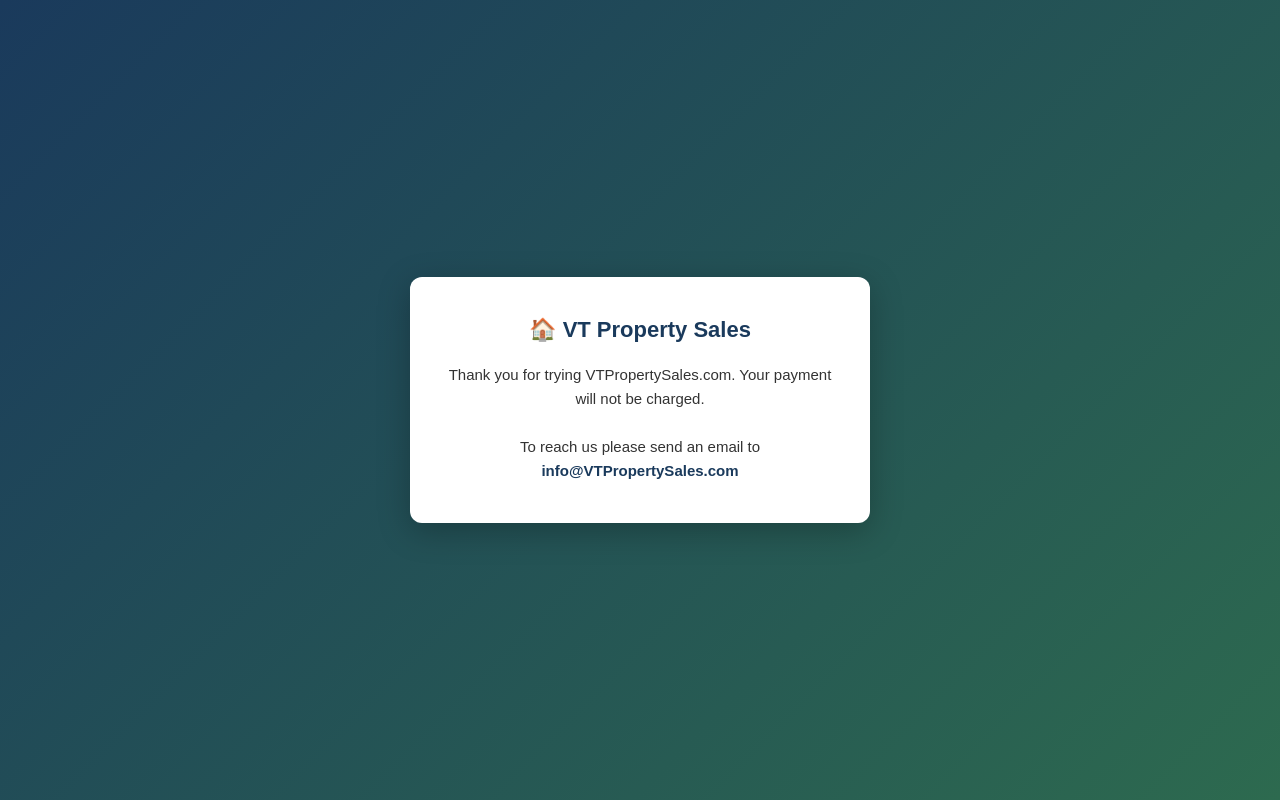
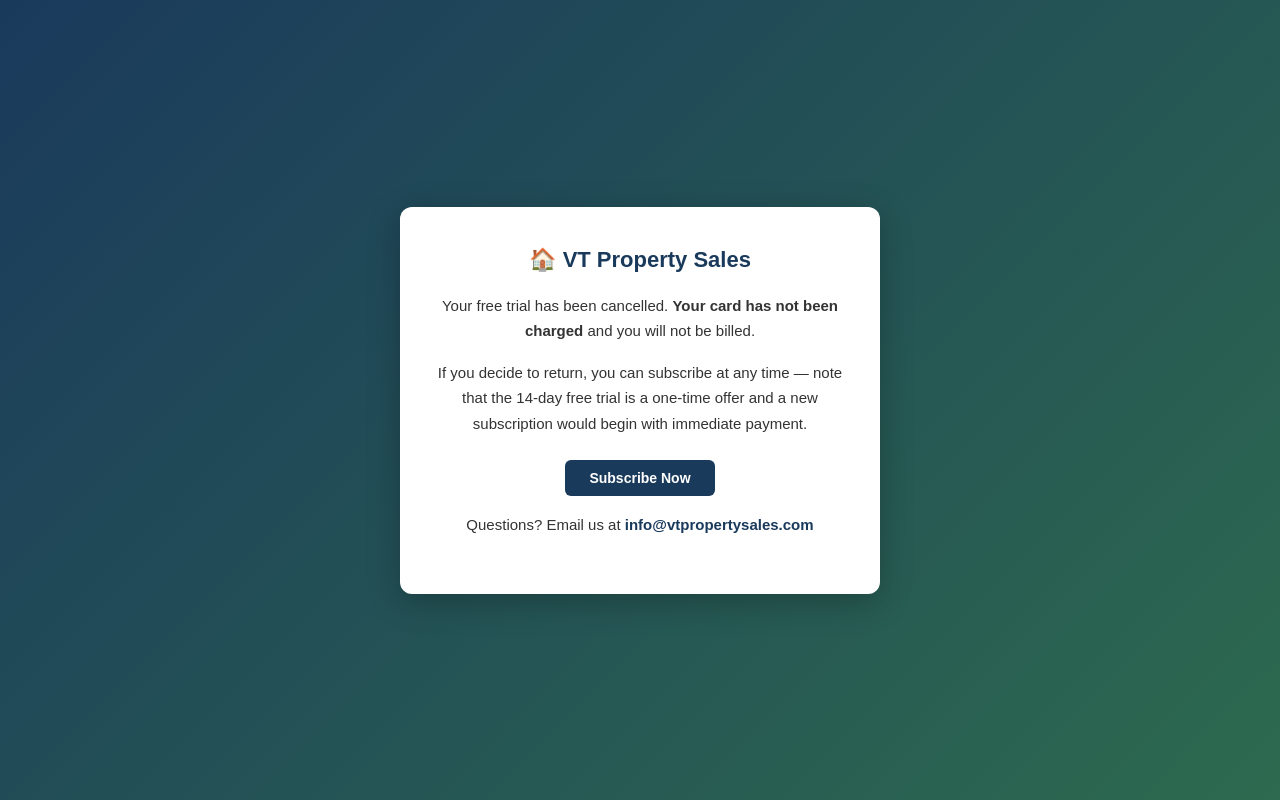
Before and after one commit to appraiservt-stack/vt_app, a Python web app: template templates/cancelled.html in a window 1280 px wide. Run offline with Jinja, Linux system fonts and the light colour scheme; the template is opened without the code that fills it, so the values that code supplies are empty.

Commit message:
staging: prevent repeat free trials — keep user record on cancel, block second trial
- Add has_had_trial column (Postgres + SQLite)
- signup_success: sets has_had_trial=TRUE when card is entered
- cancel_subscription: keeps user record, sets has_had_trial=TRUE instead of deleting
- signup: detects returning cancelled user, redirects to paid-only subscribe flow
- create_checkout_session: skips trial_period_days for users with has_had_trial
- subscribe_success: sets has_had_trial=TRUE on resubscribe
- cancelled.html: accurate messaging + resubscribe link
- Active subscriber cancel message clarified: access retained until period end

```diff
--- a/templates/cancelled.html
+++ b/templates/cancelled.html
@@ -20,20 +20,42 @@
     box-shadow: 0 8px 32px rgba(0,0,0,0.25);
     padding: 40px 36px;
     width: 100%;
-    max-width: 460px;
+    max-width: 480px;
     text-align: center;
   }
   .card h1 { font-size: 22px; color: #1a3a5c; font-weight: 700; margin-bottom: 20px; }
-  .card p { font-size: 15px; color: #333; line-height: 1.6; }
+  .card p { font-size: 15px; color: #333; line-height: 1.7; margin-bottom: 16px; }
   .card p a { color: #1a3a5c; text-decoration: none; font-weight: 600; }
+  .btn {
+    display: inline-block;
+    margin-top: 8px;
+    padding: 10px 24px;
+    background: #1a3a5c;
+    color: #fff;
+    border-radius: 6px;
+    text-decoration: none;
+    font-size: 14px;
+    font-weight: 600;
+  }
+  .btn:hover { background: #2d5a8c; }
+  .note { font-size: 13px; color: #666; margin-top: 16px; }
 </style>
 </head>
 <body>
 <div class="card">
   <h1>&#127968; VT Property Sales</h1>
   <p>
-    Thank you for trying VTPropertySales.com. Your payment will not be charged.<br><br>
-    To reach us please send an email to <a href="mailto:info@VTPropertySales.com">info@VTPropertySales.com</a>
+    Your free trial has been cancelled. <strong>Your card has not been charged</strong>
+    and you will not be billed.
+  </p>
+  <p>
+    If you decide to return, you can subscribe at any time — note that the 14-day free trial
+    is a one-time offer and a new subscription would begin with immediate payment.
+  </p>
+  <a href="/signup" class="btn">Subscribe Now</a>
+  <p class="note">
+    Questions? Email us at
+    <a href="mailto:info@vtpropertysales.com">info@vtpropertysales.com</a>
   </p>
 </div>
 </body>
```
Also changed, not shown: auth.py (+35 -7 lines).
